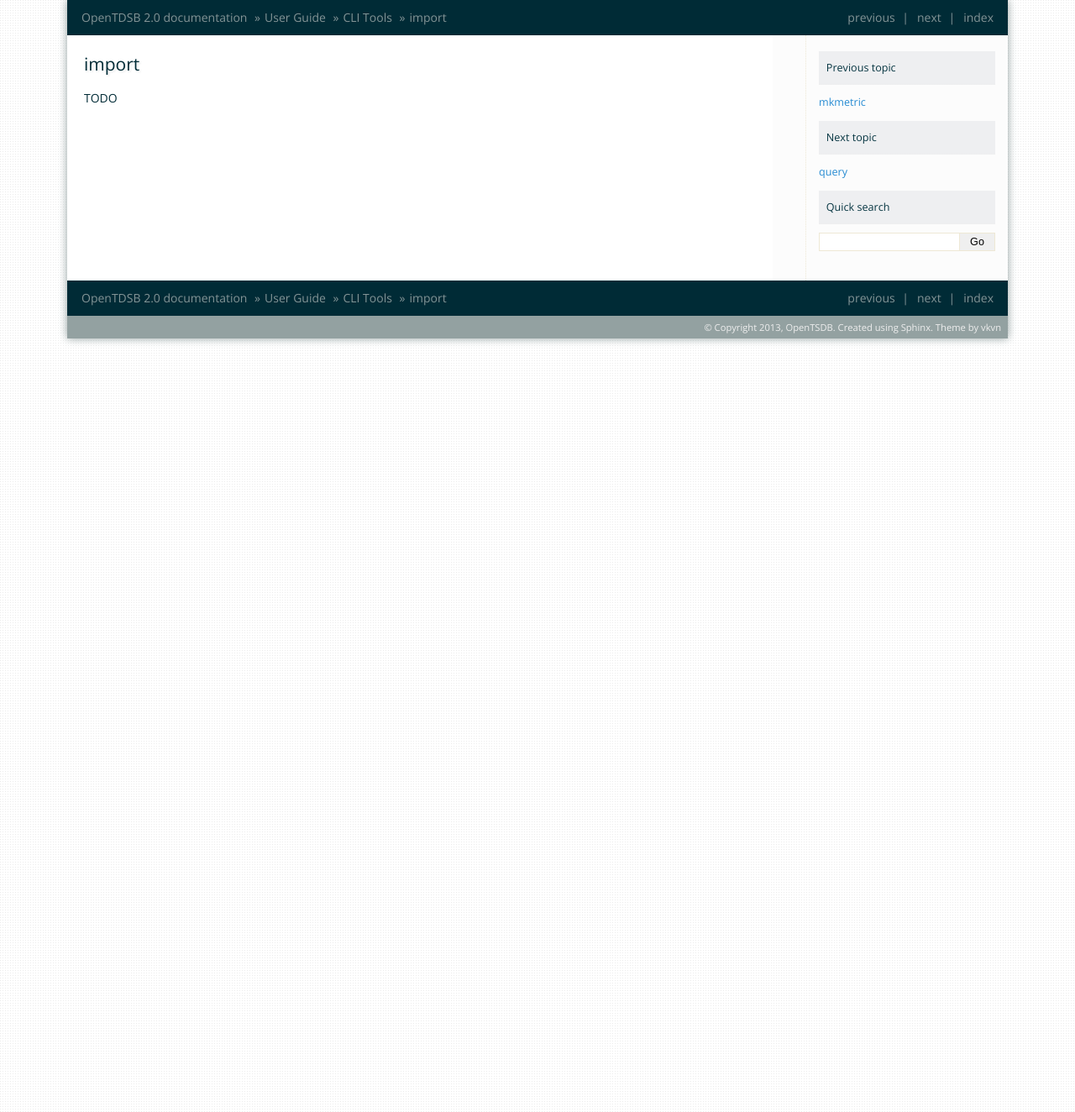
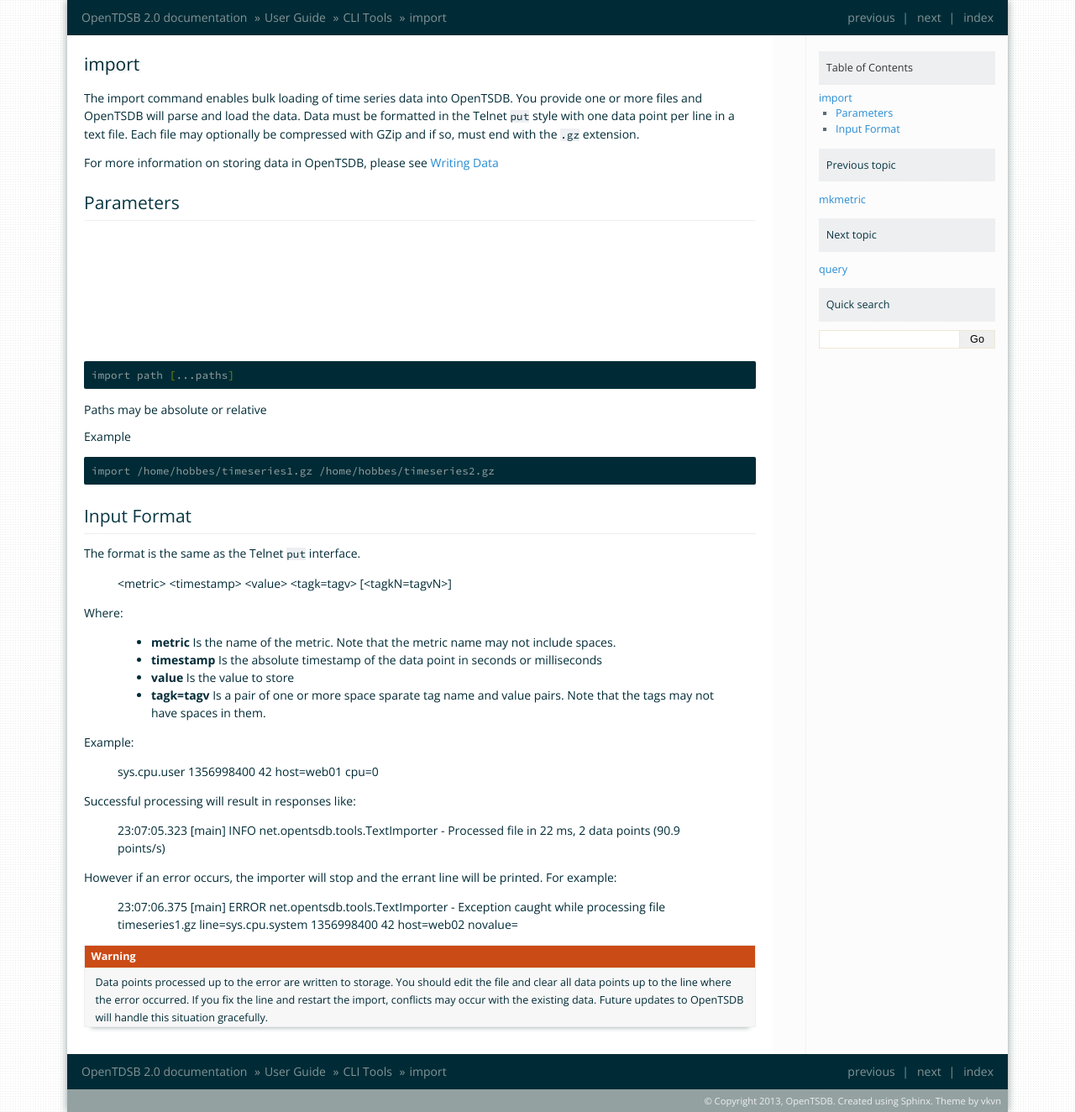
Before and after one commit to OpenTSDB/opentsdb.net, a Sphinx documentation site: the page built from docs/source/user_guide/cli/import.rst, in a window 1280 px wide. Shown: the whole page at 84% size. Built offline with Sphinx 7.4.7, drawn with Linux system fonts in a browser that asks for light colours.

Commit message:
Add import CLI documentation
Signed-off-by: Chris Larsen <clarsen@euphoriaaudio.com>

```diff
--- a/docs/source/user_guide/cli/import.rst
+++ b/docs/source/user_guide/cli/import.rst
@@ -1,4 +1,58 @@
 import
 ======
 
-TODO
+The import command enables bulk loading of time series data into OpenTSDB. You provide one or more files and OpenTSDB will parse and load the data. Data must be formatted in the Telnet ``put`` style with one data point per line in a text file. Each file may optionally be compressed with GZip and if so, must end with the ``.gz`` extension.
+
+For more information on storing data in OpenTSDB, please see :doc:`../writing`
+
+Parameters
+^^^^^^^^^^
+.. code-block :: bash
+
+  import path [...paths]
+
+Paths may be absolute or relative
+
+Example
+
+.. code-block :: bash
+
+  import /home/hobbes/timeseries1.gz /home/hobbes/timeseries2.gz
+
+Input Format
+^^^^^^^^^^^^
+
+The format is the same as the Telnet ``put`` interface.
+
+..
+
+  <metric> <timestamp> <value> <tagk=tagv> [<tagkN=tagvN>]
+
+Where:
+
+  * **metric** Is the name of the metric. Note that the metric name may not include spaces.
+  * **timestamp** Is the absolute timestamp of the data point in seconds or milliseconds
+  * **value** Is the value to store
+  * **tagk=tagv** Is a pair of one or more space sparate tag name and value pairs. Note that the tags may not have spaces in them.
+
+Example:
+
+..
+
+  sys.cpu.user 1356998400 42 host=web01 cpu=0
+
+Successful processing will result in responses like:
+
+..
+
+  23:07:05.323 [main] INFO  net.opentsdb.tools.TextImporter - Processed file in 22 ms, 2 data points (90.9 points/s)
+
+However if an error occurs, the importer will stop and the errant line will be printed. For example:
+
+..
+
+  23:07:06.375 [main] ERROR net.opentsdb.tools.TextImporter - Exception caught while processing file timeseries1.gz line=sys.cpu.system 1356998400 42 host=web02 novalue=
+
+.. WARNING ::
+
+  Data points processed up to the error are written to storage. You should edit the file and clear all data points up to the line where the error occurred. If you fix the line and restart the import, conflicts may occur with the existing data. Future updates to OpenTSDB will handle this situation gracefully.
```
Also changed, not shown: 3 other files.
